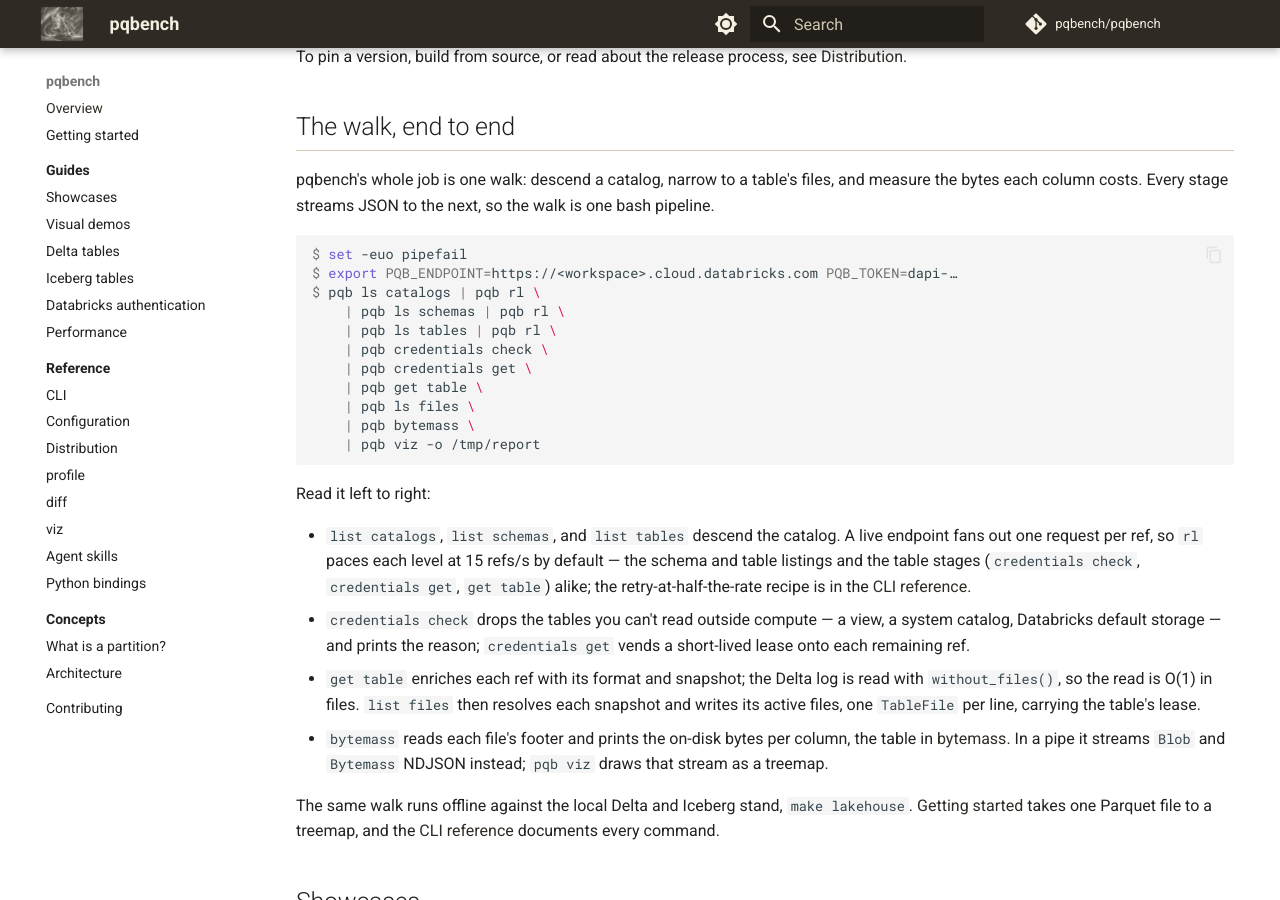
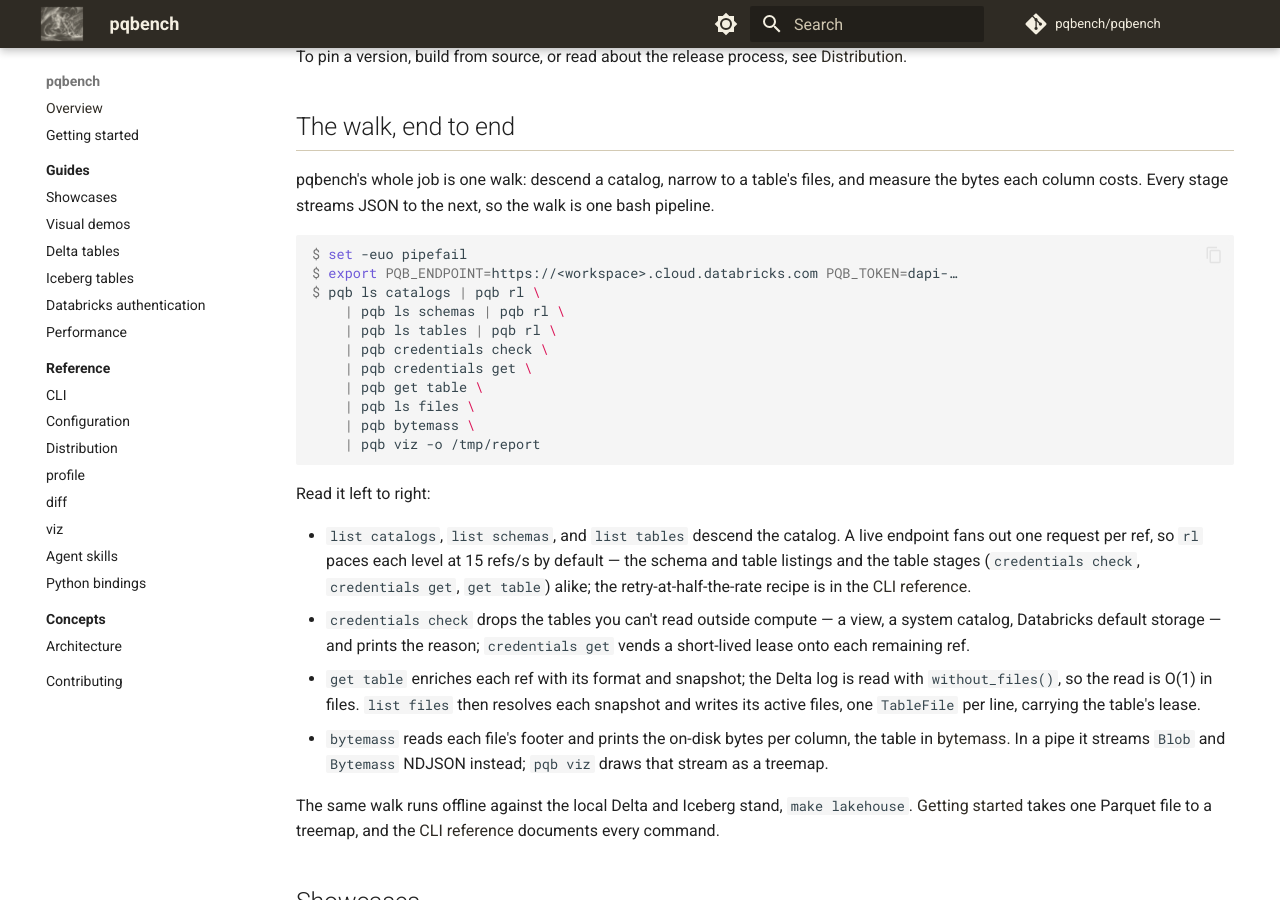
Before and after one commit to pqbench/pqbench, an MkDocs documentation site: the page built from docs/index.md, in a window 1280 px wide and 900 px high, scrolled down 916 px. Built offline with MkDocs 1.6.1 and Material for MkDocs 9.7.7, drawn with Linux system fonts in a browser that asks for light colours; comment, search, counter and statistics services are not loaded.

Commit message:
docs(pages): drop the removed partition page from the nav (#150)
list partitions and docs/partition.md were removed in #148, but the mkdocs nav still named the page, so mkdocs build --strict aborted. Remove the entry.

```diff
--- a/mkdocs.yml
+++ b/mkdocs.yml
@@ -132,6 +132,5 @@ nav:
       - Python bindings: python.md
   - Concepts:
       - concepts/index.md
-      - What is a partition?: partition.md
       - Architecture: architecture.md
   - Contributing: contributing.md
```
